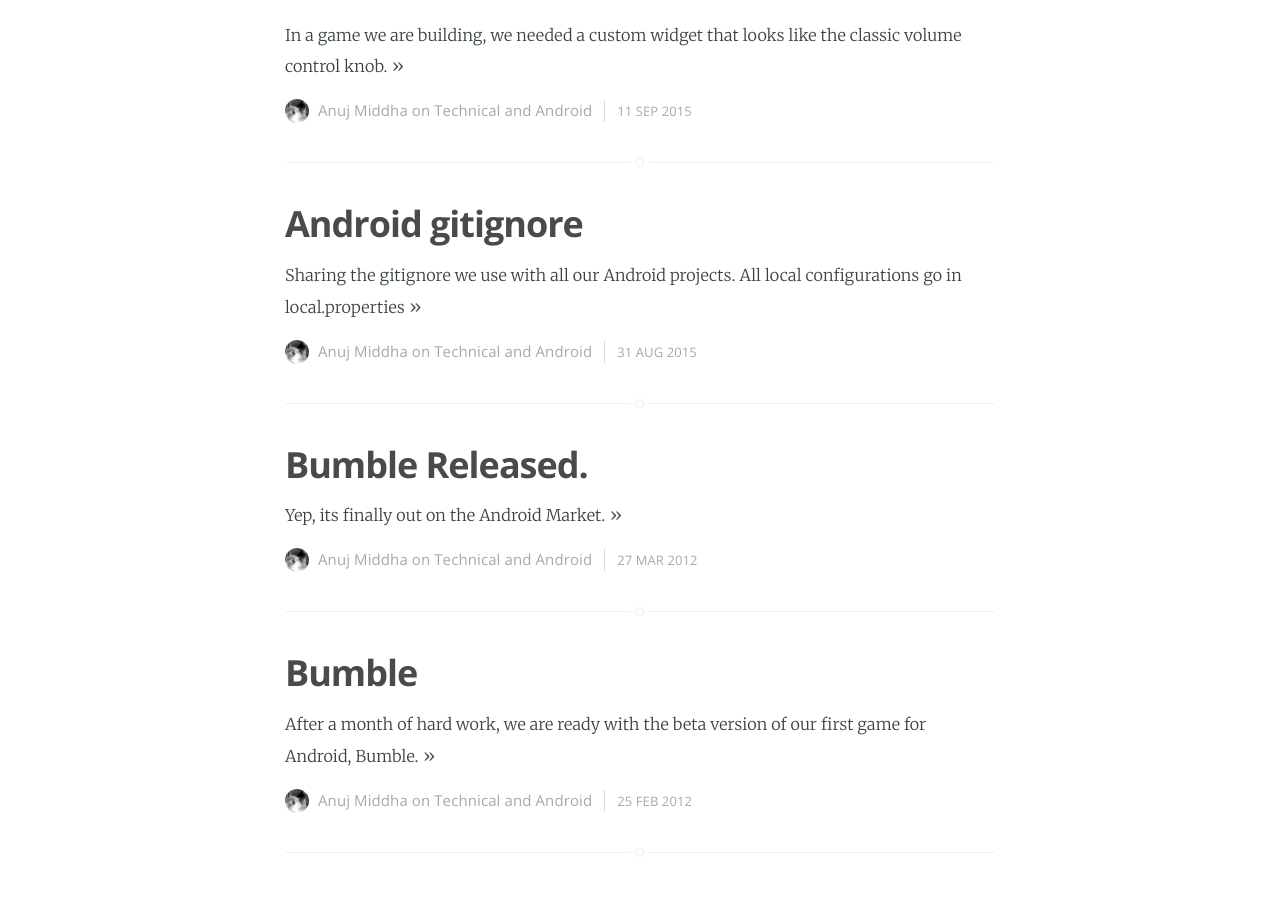
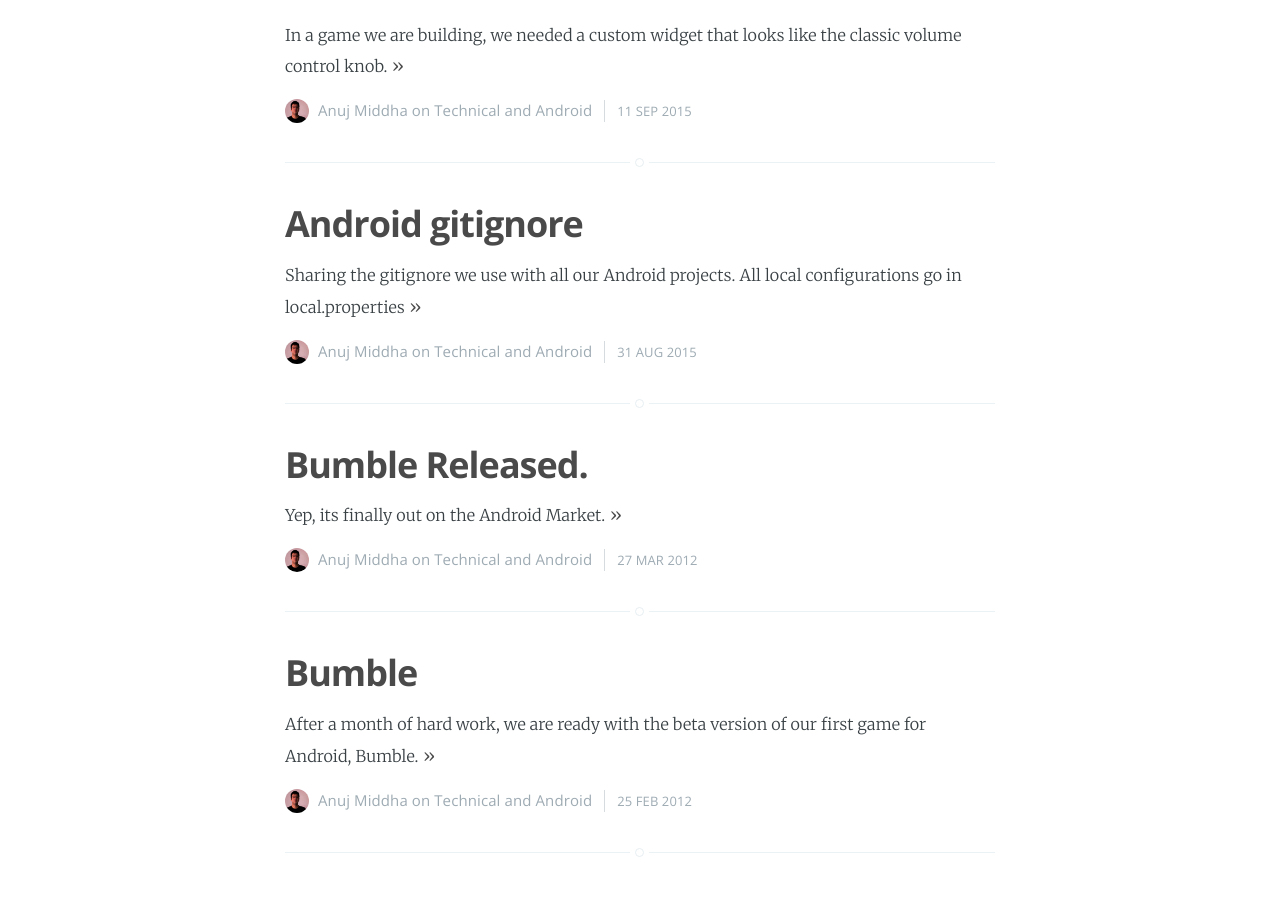
Before and after one commit to moldedbits/moldedbits.github.io, a Jekyll site: the page built from index.html, in a window 1280 px wide. Shown: the part 447-1349 px from the top of the page. Built offline with Jekyll 4.4.1, drawn with Linux system fonts in a browser that asks for light colours; Markdown is read by kramdown in place of the engine named in the settings; the list of posts is cut into pages by our own code.

Commit message:
update author name and image on posts list

```diff
--- a/index.html
+++ b/index.html
@@ -42,9 +42,12 @@ about: 'about.html'
             {{ post.excerpt }} <a class="read-more" href="{{ post.url }}">&raquo;</a>
         </section>
         <footer class="post-meta">
-            {% if site.author %}
-                <img class="author-thumb" src="/assets/images/profile.png" alt="Author's profile picture" nopin="nopin" />
-                {{ site.author }}
+            {% if post.author %}
+              {% assign author = site.data.people[post.author] %}
+                <img class="author-thumb"
+                  src="{% if author.image %}/assets/images/people/{{author.image}}{% else %}/assets/images/profile.png{% endif %}"
+                  alt="profile" nopin="nopin" />
+                {{ author.name }}
             {% endif %}
             {% if post.categories.size > 0 %}
                 {{ post.categories | array_to_sentence_string | prepend: 'on ' }}
```
